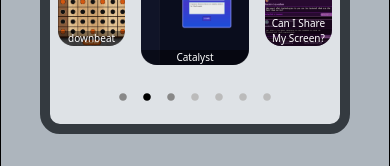
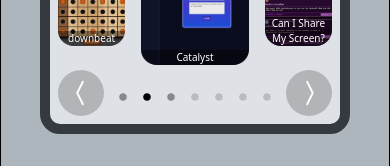
Before and after one commit to Vilem-McKael/Portfolio, a React (Vite) app: page / in a window 390 px wide. Shown: the part 759-925 px from the top of the page. Built offline with nearby package versions, Linux system fonts and the light colour scheme.

Commit message:
further formatting for mobile

```diff
--- a/src/components/Slider/Slider.jsx
+++ b/src/components/Slider/Slider.jsx
@@ -63,10 +63,10 @@
                 </div>
             </div>
         </div>
-        <div className='hidden group-hover:block absolute md:top-[85%] left-2 md:left-[10vmin] rounded-full p-2 bg-black/20 text-white cursor-pointer'>
+        <div className='md:hidden group-hover:block absolute top-[72%] md:top-[85%] left-2 md:left-[10vmin] rounded-full p-2 bg-black/20 text-white cursor-pointer'>
             <BsChevronCompactLeft onClick={prevSlide} size={30} />
         </div>
-        <div className='hidden group-hover:block absolute md:top-[85%] right-2 md:right-[10vmin] rounded-full p-2 bg-black/20 text-white cursor-pointer'>
+        <div className='md:hidden group-hover:block absolute top-[72%] md:top-[85%] right-2 md:right-[10vmin] rounded-full p-2 bg-black/20 text-white cursor-pointer'>
             <BsChevronCompactRight onClick={nextSlide} size={30} />
         </div>
         <div className='flex top-4 justify-center pt-[5vmin]'>
```
